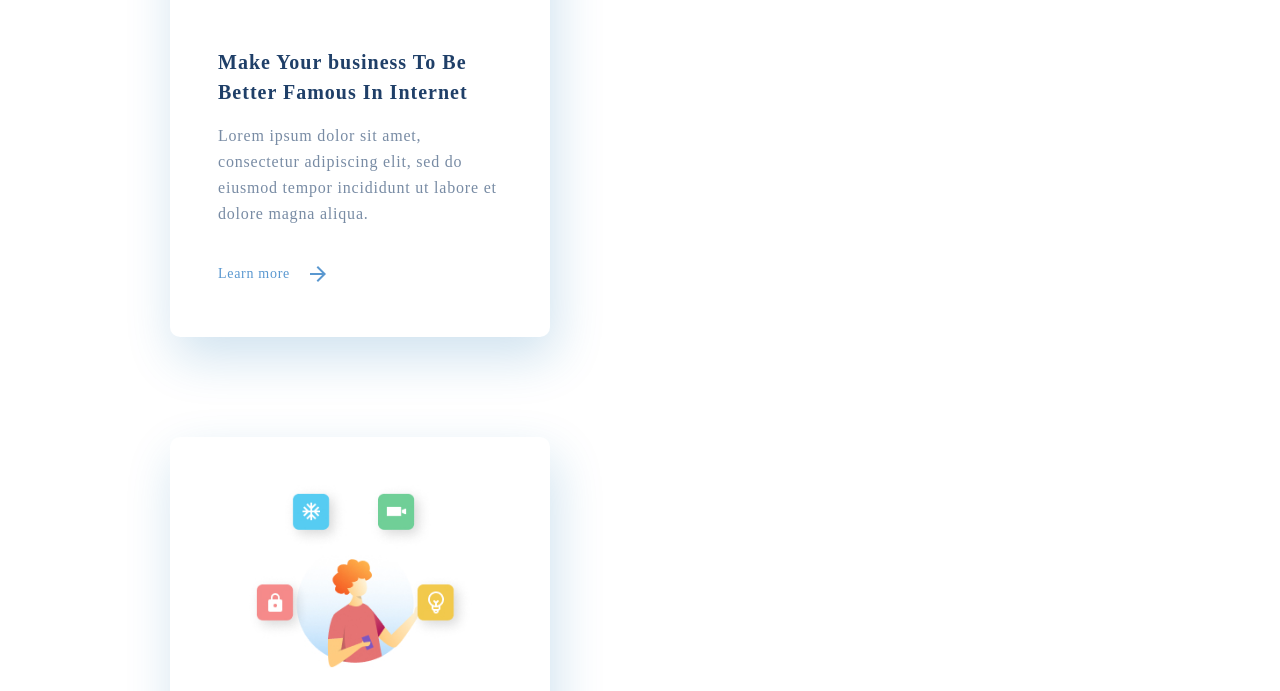
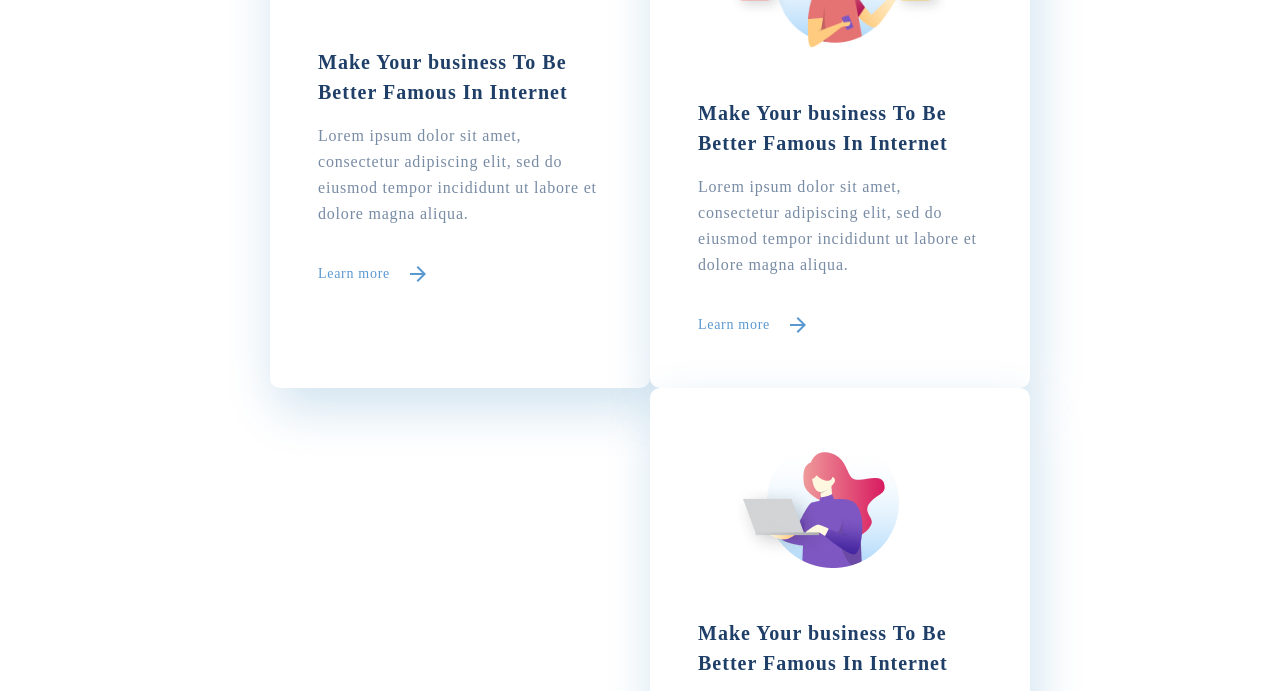
Before and after one commit to Tekech-Igor/digital-element, a website: page app/index.html in a window 1280 px wide. Shown: the part 879-1570 px from the top of the page. Drawn offline with nearby package versions, Linux system fonts and the light colour scheme; files that its build step writes are made by us from their sources; a web font is replaced by a local one.

Commit message:
Update style.scss

```diff
--- a/app/scss/style.scss
+++ b/app/scss/style.scss
@@ -93,10 +93,11 @@
     color: #316099;
   }
   &__list{
-    display: grid;
-    grid-template-columns: repeat(1, 1fr);
-    margin-bottom: 100px;
-    gap: 100px;
+    display: flex;
+    flex-wrap: wrap;
+    justify-content: flex-end;
+    max-width: 860px;
+    margin-left: 0;
   }
   &__item{
     max-width: 380px;
```
